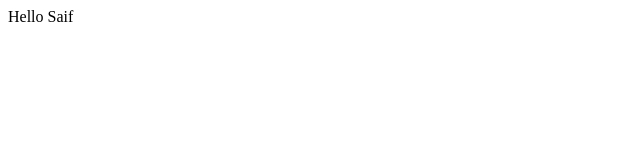
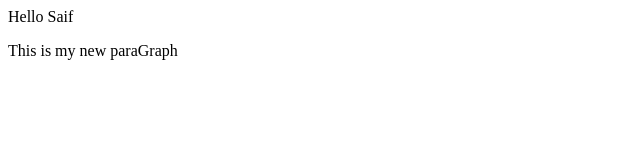
Before and after one commit to SaifAli-110/LocalRepo, a plain HTML site: page index.html in a window 1280 px wide. Shown: the whole page, without its empty margins (0-640 px from the left). Drawn offline with Linux system fonts and the light colour scheme.

Commit message:
Add new paraGraph

```diff
--- a/index.html
+++ b/index.html
@@ -1 +1,2 @@
 <p>Hello Saif</p>
+<p>This is my new paraGraph</p>
```
